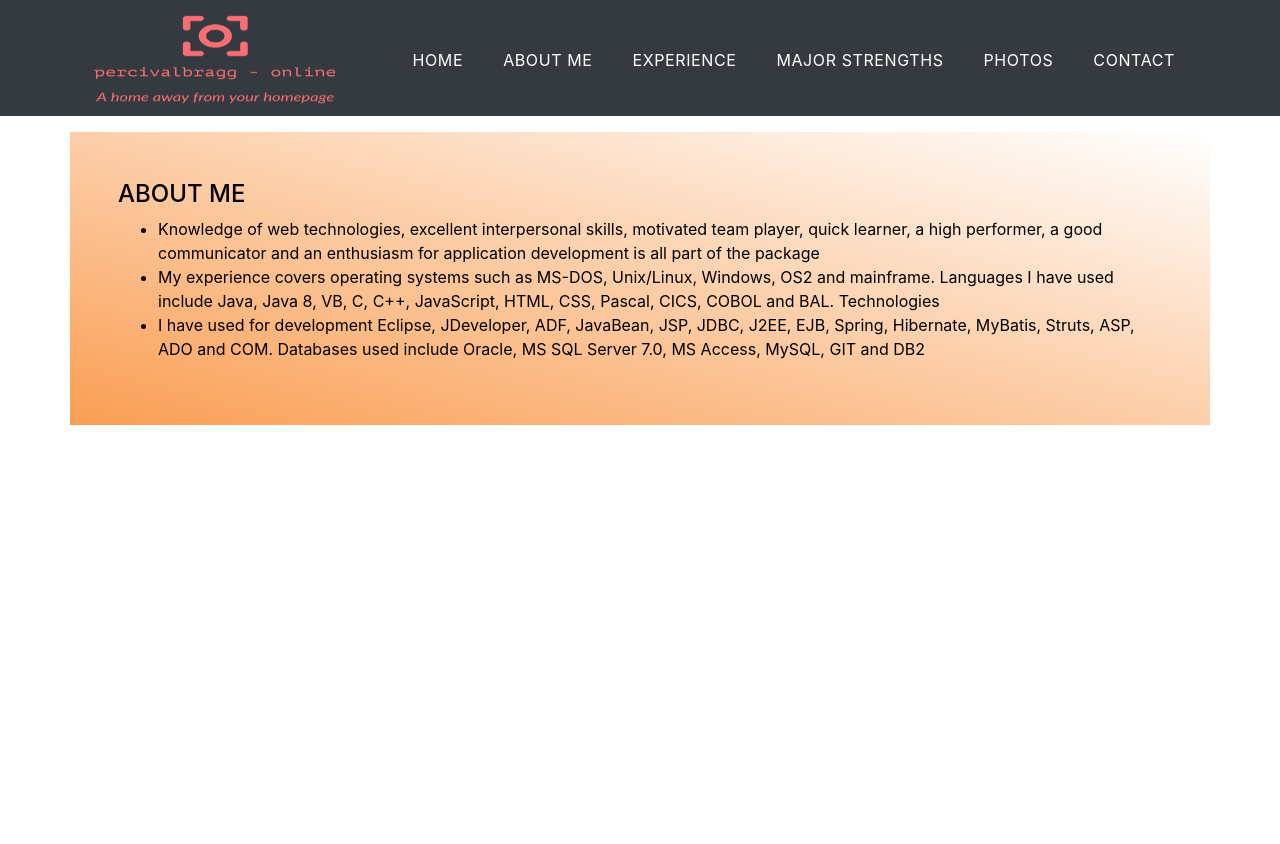
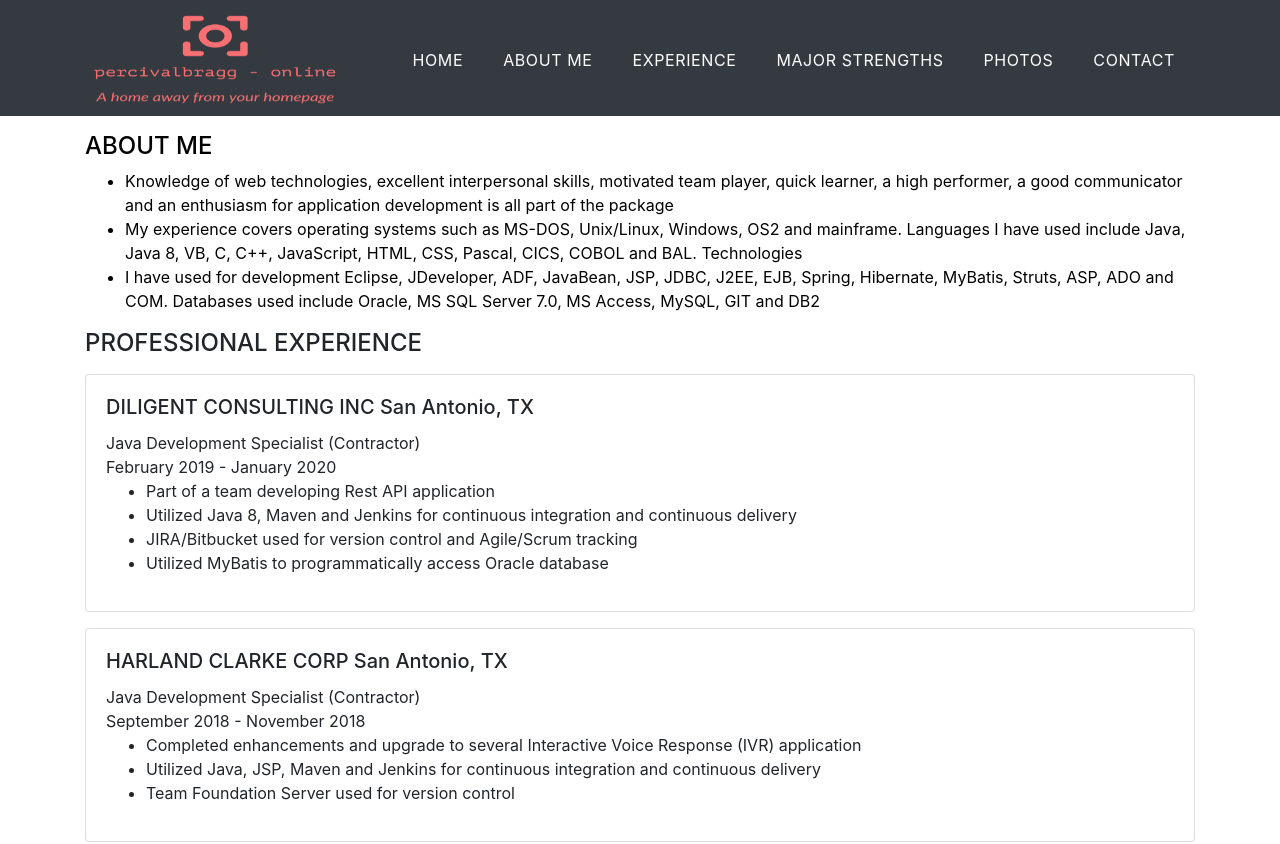
Before and after one commit to percivalbragg/portfolio-project, a React (Create React App) app: page / in a window 1280 px wide. Shown: the top 844 px of the page. Before the commit the page ends 800 px from the top, so only its background shows below. Built offline with nearby package versions, Linux system fonts and the light colour scheme.

Commit message:
Personal Experience coding completed

```diff
--- a/package.json
+++ b/package.json
@@ -3,15 +3,14 @@
   "version": "0.1.0",
   "private": true,
   "dependencies": {
-    "@fortawesome/fontawesome-svg-core": "^1.2.35",
-    "@fortawesome/free-solid-svg-icons": "^5.15.3",
-    "@fortawesome/react-fontawesome": "^0.1.14",
     "@testing-library/jest-dom": "^5.11.10",
     "@testing-library/react": "^11.2.5",
     "@testing-library/user-event": "^12.8.3",
     "bootstrap": "^4.6.0",
     "react": "^17.0.2",
+    "react-bootstrap": "^1.5.2",
     "react-dom": "^17.0.2",
+    "react-icons": "^4.2.0",
     "react-scripts": "4.0.3",
     "web-vitals": "^1.1.1"
   },
--- a/src/App.css
+++ b/src/App.css
@@ -52,10 +52,10 @@ nav ul li {
 
 /************************ABOUTME***********************************/
 .about {
-  background: linear-gradient(
+  /* background: linear-gradient(
     to bottom left,
     var(--primary-white),
     var(--primary-orange)
-  );
+  ); */
   color: #000;
 }
--- a/src/App.js
+++ b/src/App.js
@@ -1,14 +1,16 @@
 import './App.css';
 // import 'jquery/dist/jquery.min.js';
-import 'bootstrap/dist/css/bootstrap.min.css'
-import Navbar from './components/Navbar'
-import AboutMe from './components/AboutMe'
+import 'bootstrap/dist/css/bootstrap.min.css';
+import Navbar from './components/Navbar';
+import AboutMe from './components/AboutMe';
+import ProfessionalExperience from './components/ProfessionalExperience';
 
 function App() {
   return (
     <>
       <Navbar />
       <AboutMe />
+      <ProfessionalExperience />
     </>
   );
 }
--- a/src/components/AboutMe.js
+++ b/src/components/AboutMe.js
@@ -2,7 +2,7 @@ import React from 'react';
 
 const AboutMe = () => {
     return (
-        <div id='about' className='container about my-3 py-5 px-5'>
+        <div id='about' className='container about my-3'>
             <h4 className='heading'>About Me</h4>
             <ul>
                 <li>
--- a/src/components/Navbar.js
+++ b/src/components/Navbar.js
@@ -1,9 +1,6 @@
 import React from 'react';
-import logo from '../images/percivalbragg - online-logos_transparent_sized.png'
-
-import { FontAwesomeIcon } from '@fortawesome/react-fontawesome';
-import { faBars } from '@fortawesome/free-solid-svg-icons';
-
+import logo from '../images/logo.png'
+import * as FaIcons from "react-icons/fa";
 const Navbar = () => {
     return (
         <nav className="navbar navbar-expand-lg navbar-light bg-dark" id="home">
@@ -13,7 +10,7 @@ const Navbar = () => {
                     className="navbar-toggler" type="button" data-toggle="collapse"
                     data-target="#navbarSupportedContent" aria-controls="navbarSupportedContent"
                     aria-expanded="false" aria-label="Toggle navigation">
-                    <FontAwesomeIcon icon={faBars} style={{ color: '#fff' }} />
+                    <FaIcons.FaBars style={{ color: '#fff' }} />
                 </button>
                 <div className="collapse navbar-collapse" id="navbarSupportedContent">
                     <ul className="navbar-nav ml-auto mb-2 mb-lg-0">
@@ -24,7 +21,7 @@ const Navbar = () => {
                             <a className="nav-link" href="#about">about me</a>
                         </li>
                         <li className="nav-item">
-                            <a className="nav-link" href="#">experience</a>
+                            <a className="nav-link" href="#experience">experience</a>
                         </li>
                         <li className="nav-item">
                             <a className="nav-link" href="#">major strengths</a>
--- /dev/null
+++ b/src/components/ProfessionalExperience.js
@@ -0,0 +1,36 @@
+import React from 'react'
+import { Experience } from '../data/Experience'
+import { Card } from 'react-bootstrap';
+
+const renderExperience = (card, index) => {
+    return (
+        <Card /*style={{ width: "18rem" }}*/ key={index} className="my-3">
+            <Card.Body>
+                <Card.Title>{card.company}</Card.Title>
+                <Card.Text>
+                    <div>{card.title}</div>
+                    <div>{card.dates}</div>
+                    <ul>
+                        {
+                            card.responsibilities.map((resp, index) => {
+                                return (<li>{resp}</li>);
+                            })
+                        }
+                    </ul>
+                </Card.Text>
+            </Card.Body>
+        </Card>
+    )
+}
+
+const ProfessionalExperience = () => {
+
+    return (
+        <div id='experience' className='container'>
+            <h4 className='heading'>Professional Experience</h4>
+            {Experience.map(renderExperience)}
+        </div>
+    )
+}
+
+export default ProfessionalExperience;
--- /dev/null
+++ b/src/data/Experience.js
@@ -0,0 +1,43 @@
+export const Experience = [
+    {
+        company: 'DILIGENT CONSULTING INC San Antonio, TX',
+        title: 'Java Development Specialist (Contractor)',
+        dates: 'February 2019 - January 2020',
+        responsibilities: [
+            'Part of a team developing Rest API application',
+            'Utilized Java 8, Maven and Jenkins for continuous integration and continuous delivery',
+            'JIRA/Bitbucket used for version control and Agile/Scrum tracking',
+            'Utilized MyBatis to programmatically access Oracle database'
+        ]
+    },
+    {
+        company: 'HARLAND CLARKE CORP San Antonio, TX',
+        title: 'Java Development Specialist (Contractor)',
+        dates: 'September 2018 - November 2018',
+        responsibilities: [
+            'Completed enhancements and upgrade to several Interactive Voice Response (IVR) application',
+            'Utilized Java, JSP, Maven and Jenkins for continuous integration and continuous delivery',
+            'Team Foundation Server used for version control'
+        ]
+    },
+    {
+        company: 'HARLAND CLARKE CORP San Antonio, TX',
+        title: 'Java Development Specialist (Contractor)',
+        dates: 'September 2018 - November 2018',
+        responsibilities: [
+            'Completed enhancements and upgrade to several Interactive Voice Response (IVR) application',
+            'Utilized Java, JSP, Maven and Jenkins for continuous integration and continuous delivery',
+            'Team Foundation Server used for version control'
+        ]
+    },
+    {
+        company: 'HARLAND CLARKE CORP San Antonio, TX',
+        title: 'Java Development Specialist (Contractor)',
+        dates: 'September 2018 - November 2018',
+        responsibilities: [
+            'Completed enhancements and upgrade to several Interactive Voice Response (IVR) application',
+            'Utilized Java, JSP, Maven and Jenkins for continuous integration and continuous delivery',
+            'Team Foundation Server used for version control'
+        ]
+    }
+]
```
Also changed, not shown: src/components/Box.css (added, +33 -0 lines), src/images/logo.png (renamed from src/images/percivalbragg - online-logos_transparent_sized.png), 1 other file (tests, documents, lock files or other folders).
